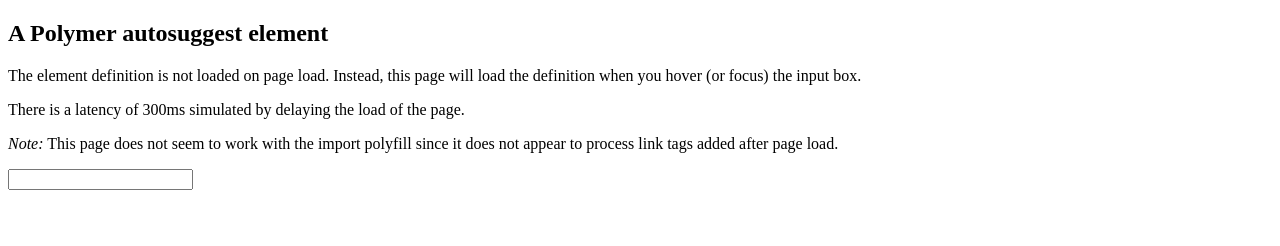
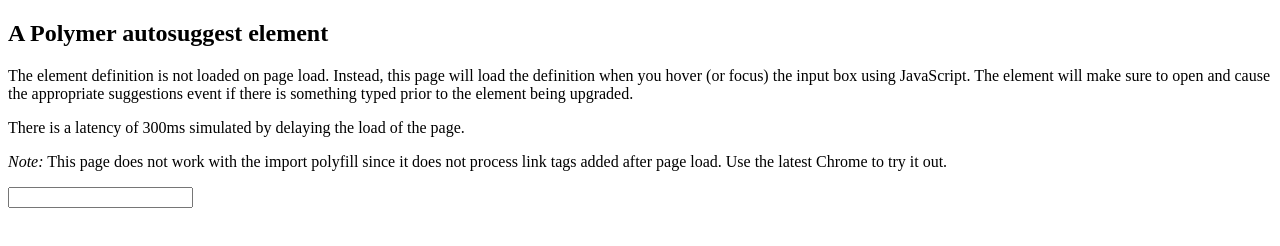
Before and after one commit to sparhami/lazy-autosuggest, a website: page index.html in a window 1280 px wide. Shown: the part 60-306 px from the top of the page. Drawn offline with Linux system fonts and the light colour scheme.

Commit message:
Added more information, warning about link import polyfill

```diff
--- a/index.html
+++ b/index.html
@@ -33,16 +33,18 @@
         <p>
             The element definition is not loaded on page load. Instead, this
             page will load the definition when you hover (or focus) the input
-            box.
+            box using JavaScript. The element will make sure to open and cause
+            the appropriate suggestions event if there is something typed prior
+            to the element being upgraded.
         </p>
         <p>
             There is a latency of 300ms simulated by delaying the load of the
             page.
         </p>
         <p>
-            <em>Note:</em> This page does not seem to work with the import
-            polyfill since it does not appear to process link tags added
-            after page load.
+            <em>Note:</em> This page does not work with the import polyfill
+            since it does not process link tags added after page load. Use
+            the latest Chrome to try it out.
         </p>
 
         <lazy-autosuggest id="autosuggest">
```
